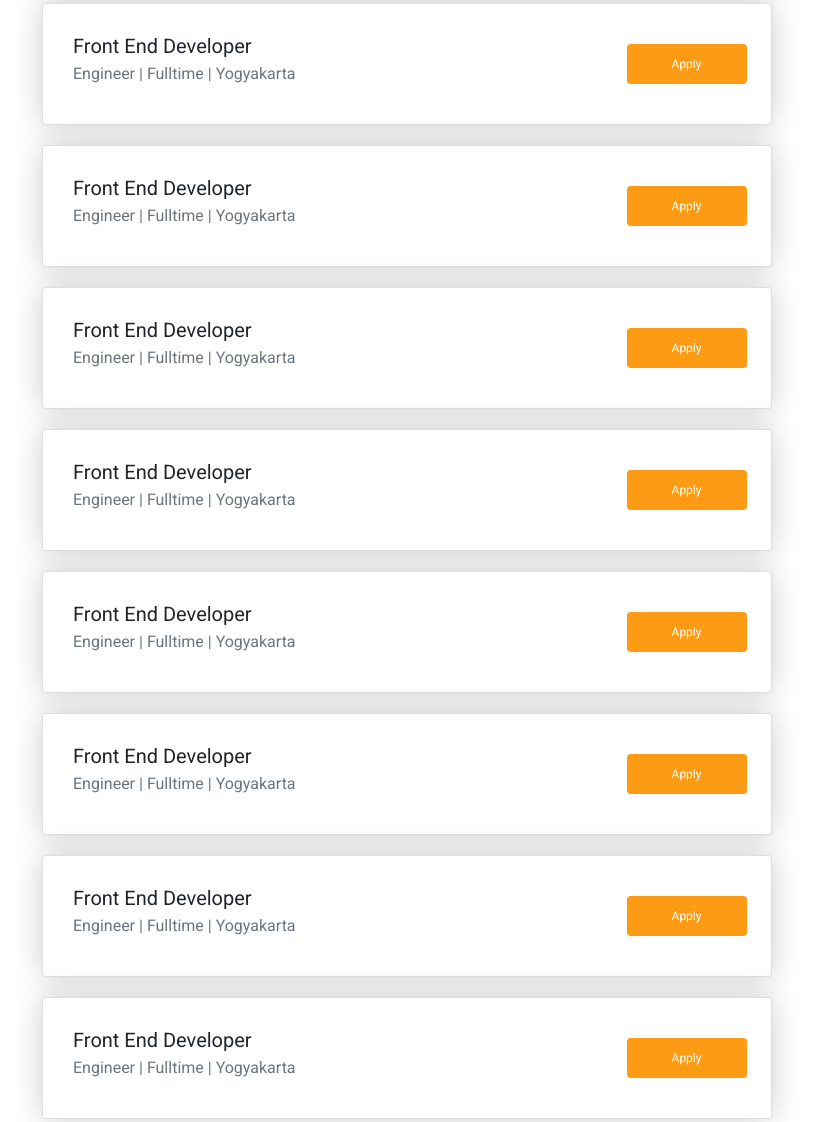
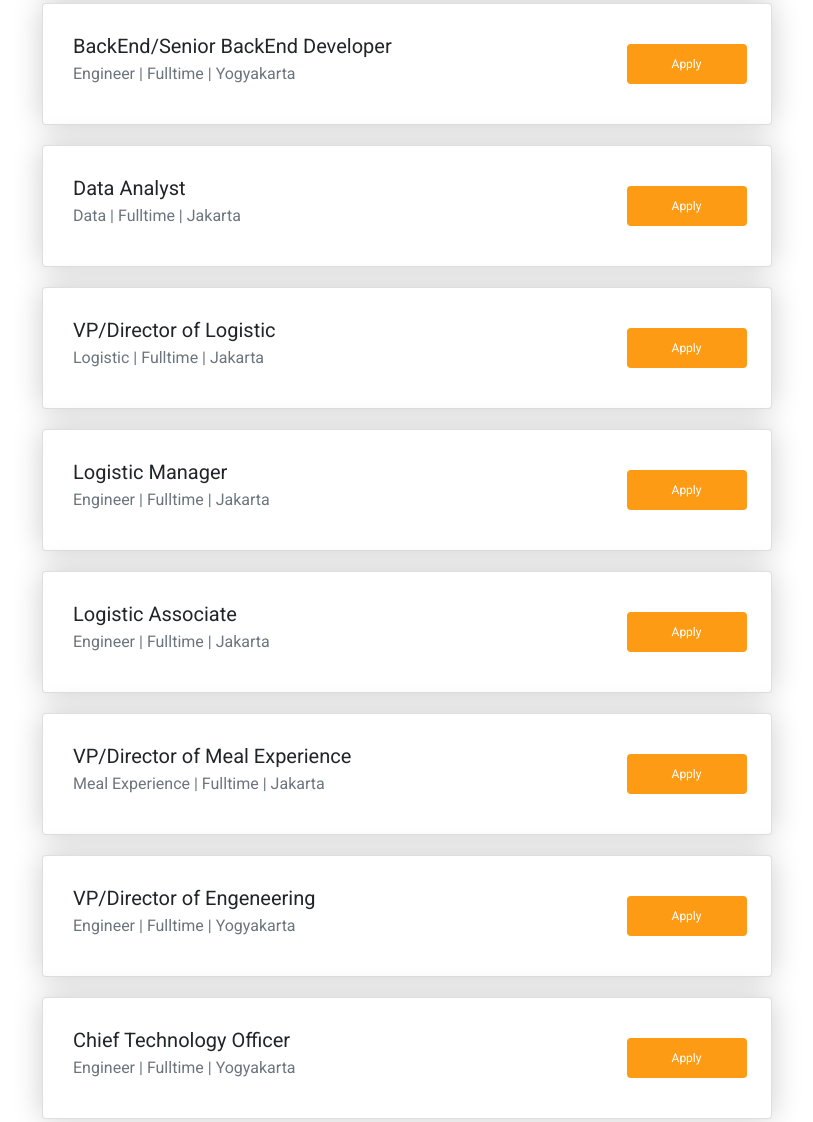
Before and after one commit to mrizkik/652d949f1e4d7e53ff7fdb4a212b448f035c542c, a plain HTML site: page index.html in a window 1280 px wide. Shown: the part 1401-2523 px from the top of the page, without its empty margins (423-1236 px from the left). Drawn offline with nearby package versions, Linux system fonts and the light colour scheme.

Commit message:
Update index.html

```diff
--- a/index.html
+++ b/index.html
@@ -111,7 +111,7 @@
                     <div class="row">
                         <div class="col-sm-9">
                             <div class="card-body">
-                                <h5 class="card-title">Front End Developer</h5>
+                                <h5 class="card-title">Mobile Developer</h5>
                                 <h6 class="card-subtitle mb-2 text-muted">
                                 Engineer | Fulltime | Yogyakarta
                                 </h6>
@@ -127,7 +127,7 @@
                     <div class="row">
                         <div class="col-sm-9">
                             <div class="card-body">
-                                <h5 class="card-title">Front End Developer</h5>
+                                <h5 class="card-title">BackEnd/Senior BackEnd Developer</h5>
                                 <h6 class="card-subtitle mb-2 text-muted">
                                 Engineer | Fulltime | Yogyakarta
                                 </h6>
@@ -143,7 +143,87 @@
                     <div class="row">
                         <div class="col-sm-9">
                             <div class="card-body">
-                                <h5 class="card-title">Front End Developer</h5>
+                                <h5 class="card-title">Data Analyst</h5>
+                                <h6 class="card-subtitle mb-2 text-muted">
+                                Data | Fulltime | Jakarta
+                                </h6>
+                            </div>
+                        </div>
+                            <div class="col-sm-3 justify-content-center">
+                                <button type="button" class="btn">Apply</button>
+                            </div>
+                    </div>
+                </div>
+
+                <div class="card">
+                    <div class="row">
+                        <div class="col-sm-9">
+                            <div class="card-body">
+                                <h5 class="card-title">VP/Director of Logistic</h5>
+                                <h6 class="card-subtitle mb-2 text-muted">
+                                Logistic | Fulltime | Jakarta
+                                </h6>
+                            </div>
+                        </div>
+                            <div class="col-sm-3 justify-content-center">
+                                <button type="button" class="btn">Apply</button>
+                            </div>
+                    </div>
+                </div>
+
+                <div class="card">
+                    <div class="row">
+                        <div class="col-sm-9">
+                            <div class="card-body">
+                                <h5 class="card-title">Logistic Manager</h5>
+                                <h6 class="card-subtitle mb-2 text-muted">
+                                Engineer | Fulltime | Jakarta
+                                </h6>
+                            </div>
+                        </div>
+                            <div class="col-sm-3 justify-content-center">
+                                <button type="button" class="btn">Apply</button>
+                            </div>
+                    </div>
+                </div>
+
+                <div class="card">
+                    <div class="row">
+                        <div class="col-sm-9">
+                            <div class="card-body">
+                                <h5 class="card-title">Logistic Associate</h5>
+                                <h6 class="card-subtitle mb-2 text-muted">
+                                Engineer | Fulltime | Jakarta
+                                </h6>
+                            </div>
+                        </div>
+                            <div class="col-sm-3 justify-content-center">
+                                <button type="button" class="btn">Apply</button>
+                            </div>
+                    </div>
+                </div>
+
+                <div class="card">
+                    <div class="row">
+                        <div class="col-sm-9">
+                            <div class="card-body">
+                                <h5 class="card-title">VP/Director of Meal Experience</h5>
+                                <h6 class="card-subtitle mb-2 text-muted">
+                                Meal Experience | Fulltime | Jakarta
+                                </h6>
+                            </div>
+                        </div>
+                            <div class="col-sm-3 justify-content-center">
+                                <button type="button" class="btn">Apply</button>
+                            </div>
+                    </div>
+                </div>
+
+                <div class="card">
+                    <div class="row">
+                        <div class="col-sm-9">
+                            <div class="card-body">
+                                <h5 class="card-title">VP/Director of Engeneering</h5>
                                 <h6 class="card-subtitle mb-2 text-muted">
                                 Engineer | Fulltime | Yogyakarta
                                 </h6>
@@ -159,87 +239,7 @@
                     <div class="row">
                         <div class="col-sm-9">
                             <div class="card-body">
-                                <h5 class="card-title">Front End Developer</h5>
-                                <h6 class="card-subtitle mb-2 text-muted">
-                                Engineer | Fulltime | Yogyakarta
-                                </h6>
-                            </div>
-                        </div>
-                            <div class="col-sm-3 justify-content-center">
-                                <button type="button" class="btn">Apply</button>
-                            </div>
-                    </div>
-                </div>
-
-                <div class="card">
-                    <div class="row">
-                        <div class="col-sm-9">
-                            <div class="card-body">
-                                <h5 class="card-title">Front End Developer</h5>
-                                <h6 class="card-subtitle mb-2 text-muted">
-                                Engineer | Fulltime | Yogyakarta
-                                </h6>
-                            </div>
-                        </div>
-                            <div class="col-sm-3 justify-content-center">
-                                <button type="button" class="btn">Apply</button>
-                            </div>
-                    </div>
-                </div>
-
-                <div class="card">
-                    <div class="row">
-                        <div class="col-sm-9">
-                            <div class="card-body">
-                                <h5 class="card-title">Front End Developer</h5>
-                                <h6 class="card-subtitle mb-2 text-muted">
-                                Engineer | Fulltime | Yogyakarta
-                                </h6>
-                            </div>
-                        </div>
-                            <div class="col-sm-3 justify-content-center">
-                                <button type="button" class="btn">Apply</button>
-                            </div>
-                    </div>
-                </div>
-
-                <div class="card">
-                    <div class="row">
-                        <div class="col-sm-9">
-                            <div class="card-body">
-                                <h5 class="card-title">Front End Developer</h5>
-                                <h6 class="card-subtitle mb-2 text-muted">
-                                Engineer | Fulltime | Yogyakarta
-                                </h6>
-                            </div>
-                        </div>
-                            <div class="col-sm-3 justify-content-center">
-                                <button type="button" class="btn">Apply</button>
-                            </div>
-                    </div>
-                </div>
-
-                <div class="card">
-                    <div class="row">
-                        <div class="col-sm-9">
-                            <div class="card-body">
-                                <h5 class="card-title">Front End Developer</h5>
-                                <h6 class="card-subtitle mb-2 text-muted">
-                                Engineer | Fulltime | Yogyakarta
-                                </h6>
-                            </div>
-                        </div>
-                            <div class="col-sm-3 justify-content-center">
-                                <button type="button" class="btn">Apply</button>
-                            </div>
-                    </div>
-                </div>
-
-                <div class="card">
-                    <div class="row">
-                        <div class="col-sm-9">
-                            <div class="card-body">
-                                <h5 class="card-title">Front End Developer</h5>
+                                <h5 class="card-title">Chief Technology Officer</h5>
                                 <h6 class="card-subtitle mb-2 text-muted">
                                 Engineer | Fulltime | Yogyakarta
                                 </h6>
```
